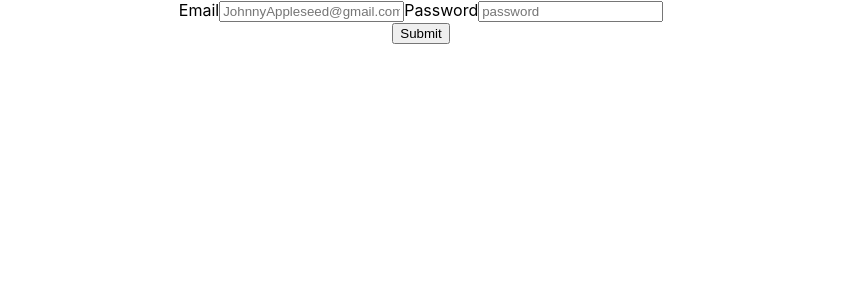
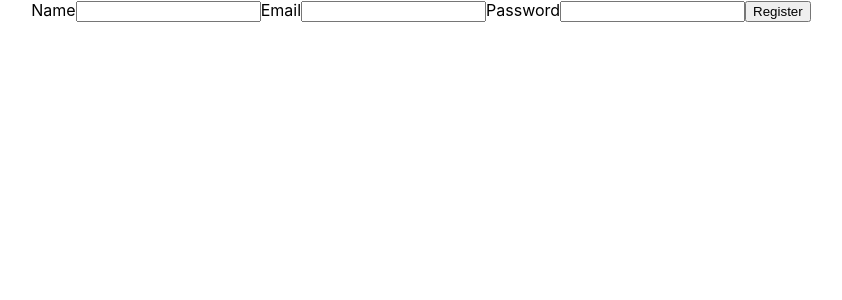
Before and after one commit to weightlifter-lambda/front-end, a React (Create React App) app: page /register in a window 1280 px wide. Shown: the top 300 px of the page, without its empty margins (219-1061 px from the left). Built offline with nearby package versions, Linux system fonts and the light colour scheme.

Commit message:
refactor signup form and successfully create a new user

```diff
--- a/src/App.js
+++ b/src/App.js
@@ -1,12 +1,20 @@
 import React from "react";
 import logo from "./logo.svg";
 import FormikSignUpForm from "./components/SignUpForm.js";
+import { BrowserRouter as Router, Route } from "react-router-dom";
 import "./App.css";
+import SignUpForm2 from "./components/SignUpForm2";
 
 function App() {
   return (
     <div className="App">
-      <FormikSignUpForm />
+      <Router>
+        <Route
+          exact
+          path="/register"
+          render={props => <SignUpForm2 {...props} />}
+        />
+      </Router>
     </div>
   );
 }
--- a/src/components/SignUpForm.js
+++ b/src/components/SignUpForm.js
@@ -3,20 +3,32 @@ import { withFormik, Form, Field } from "formik";
 // import { Yup } from "yup";
 // import { Route, NavLink } from "react-router-dom";
 import axios from "axios";
+
+import { connect } from "react-redux";
+import { register } from "../state/actions";
+
 import "../App.css";
 
-const SignUpForm = ({values, status}) => {
+const SignUpForm = ({ values, status }) => {
   console.log("values", values);
 
   const [users, setUsers] = useState([]);
 
   useEffect(() => {
-    status && setUsers(...users)
+    status && setUsers(...users);
   }, [status]);
 
   return (
     <div className="signUp">
       <Form>
+        <label htmlFor="name">Name</label>
+        <Field
+          id="name"
+          type="text"
+          name="name"
+          placeholder="Your First Name"
+        />
+
         <label htmlFor="email">Email</label>
         <Field
           id="email"
@@ -34,7 +46,6 @@ const SignUpForm = ({values, status}) => {
         />
       </Form>
       <button type="submit">Submit</button>
-
     </div>
   );
 };
@@ -42,21 +53,28 @@ const SignUpForm = ({values, status}) => {
 const FormikSignUpForm = withFormik({
   mapPropsToValues(props) {
     return {
+      name: props.name || "",
       email: props.email || "",
       password: props.password || ""
     };
   },
 
-  handleSubmit(values, {setStatus}) {
-    axios
-      .post("https://reqres.in/api/users", values)
-      .then(response => {
-        console.log(response);
-        setStatus(response.data)
-      })
-      .catch(err => console.log(err.response));
+  handleSubmit(values, { setStatus }, props) {
+    //   axios
+    //     .post("https://reqres.in/api/users", values)
+    //     .then(response => {
+    //       console.log(response);
+    //       setStatus(response.data);
+    //     })
+    //     .catch(err => console.log(err.response));
+    console.log(props.register);
+    props.register(values);
   }
-
 })(SignUpForm);
 
-export default FormikSignUpForm;
+const mapStateToProps = state => {
+  return {
+    ...state
+  };
+};
+export default connect(mapStateToProps, { register })(FormikSignUpForm);
--- /dev/null
+++ b/src/components/SignUpForm2.js
@@ -0,0 +1,56 @@
+import React, { useState } from "react";
+import { connect } from "react-redux";
+import { register } from "../state/actions";
+
+const SignUpForm2 = props => {
+  const [user, setUser] = useState({
+    first_name: "",
+    email: "",
+    password: ""
+  });
+  console.log(user);
+  const handleChanges = e => {
+    setUser({
+      ...user,
+      [e.target.name]: e.target.value
+    });
+  };
+  const handleSubmit = e => {
+    e.preventDefault();
+    props.register(user);
+    setUser({
+      first_name: "",
+      email: "",
+      password: ""
+    });
+  };
+  return (
+    <form onSubmit={handleSubmit}>
+      <label>Name</label>
+      <input
+        type="text"
+        id="first_name"
+        name="first_name"
+        onChange={handleChanges}
+      />
+      <label>Email</label>
+      <input type="email" id="email" name="email" onChange={handleChanges} />
+      <label>Password</label>
+      <input
+        type="password"
+        id="password"
+        name="password"
+        onChange={handleChanges}
+      />
+      <button> Register </button>
+    </form>
+  );
+};
+
+const mapStateToProps = state => {
+  return {
+    ...state
+  };
+};
+
+export default connect(mapStateToProps, { register })(SignUpForm2);
--- a/src/state/actions/index.js
+++ b/src/state/actions/index.js
@@ -0,0 +1,13 @@
+import * as types from "../types";
+import { axiosWithAuth } from "../../utils/axiosWithAuth";
+
+export const register = credentials => dispatch => {
+  console.log("actions", credentials);
+  dispatch({ type: types.REGISTER_START });
+  return axiosWithAuth()
+    .post(`/auth/signup`, credentials)
+    .then(res => {
+      console.log(res);
+    })
+    .catch(err => console.log(err));
+};
--- a/src/state/reducers/mainReducer.js
+++ b/src/state/reducers/mainReducer.js
@@ -12,6 +12,7 @@ const initialState = {
 
 // Reducer
 const mainReducer = (state = initialState, action) => {
+  console.log("STATE CHANGES", state);
   switch (action.type) {
     case types.REGISTER_START:
       return {
--- a/src/utils/axiosWithAuth.js
+++ b/src/utils/axiosWithAuth.js
@@ -3,7 +3,7 @@ import axios from "axios";
 export const axiosWithAuth = () => {
   const token = localStorage.getItem("token");
   return axios.create({
-    baseURL: "",
+    baseURL: "https://weight-lift-journal.herokuapp.com/api",
     headers: {
       authorization: token
     }
```
